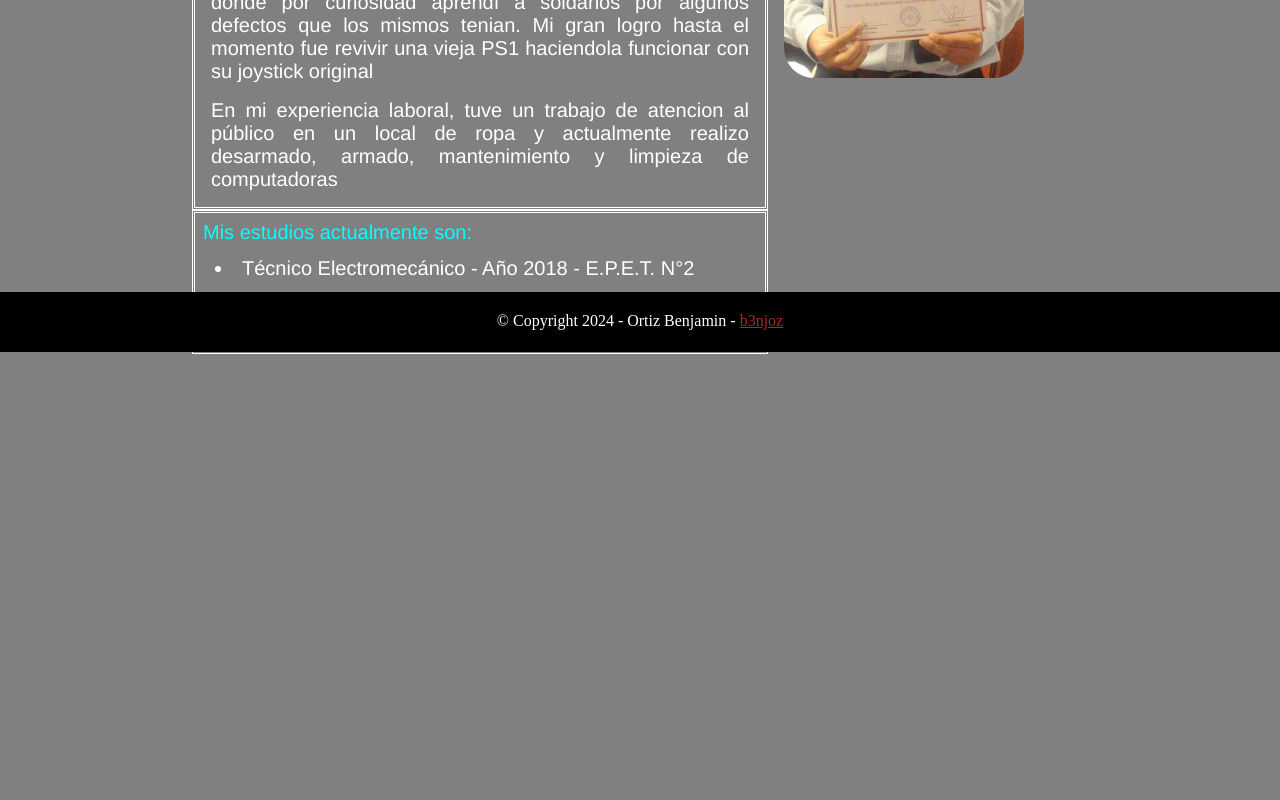
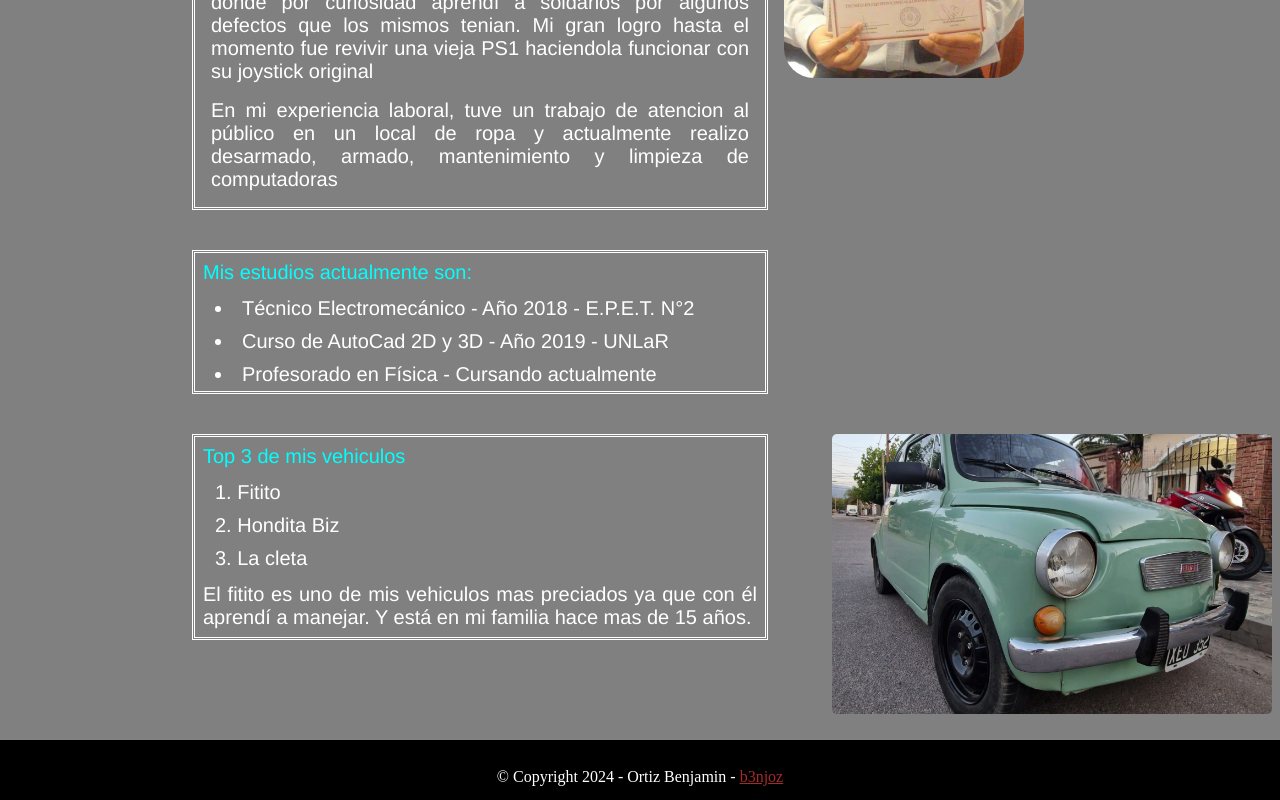
Before and after one commit to b3njoz/b3njoz.github.io, a plain HTML site: page index.html in a window 1280 px wide. Shown: the part 448-1248 px from the top of the page. Before the commit the page ends 802 px from the top, so only its background shows below. Drawn offline with Linux system fonts and the light colour scheme.

Commit message:
lista la ultima version (eso creo), arregle el footer, le agregue un ol con un tier de mi preferencia y una imagen

```diff
--- a/index.html
+++ b/index.html
@@ -22,6 +22,7 @@
     </nav>
 
     <div id="info">
+        <div id="contenedor">
             <div id="presentacion">
                 <img id="ben" src="benjo.jpg" alt="yo">
                 <p id="texto1">Me llamo <span>Benjamin Ortiz</span>, nací el 4 de marzo del año 2000 y tengo 24 años, soy estudiante del segundo año de la <span>Tecnicatura Univesitaria en Programacion de la Univesidad Tecnológica Nacional</span>. Soy una persona bastante creativa, me gusta bastante el frontend y mi objetivo siempre es tratar de ser creativo y dinamico al momento de materializar mis ideas.</p>
@@ -29,7 +30,8 @@
                 <p id="texto">Tengo como hobby desarmar diversos aparatos electricos, donde por curiosidad aprendí a soldarlos por algunos defectos que los mismos tenian. Mi gran logro hasta el momento fue revivir una vieja PS1 haciendola funcionar con su joystick original</p>
                 <p id="texto">En mi experiencia laboral, tuve un trabajo de atencion al público en un local de ropa y actualmente realizo desarmado, armado, mantenimiento y limpieza de computadoras</p>
             </div>
-
+        </div>
+        <div id="contenedor2">
             <div id="estudios">
                 <p id="estud"><span>Mis estudios actualmente son:</span></p>
                 <ul>
@@ -39,8 +41,21 @@
                 </ul>
             </div>
         </div>
+
+        <div id="lista">
+            <img id="fitito" src="fitito.jpg" alt="mi fitito">
             <div>
-        <footer> &copy Copyright 2024 - Ortiz Benjamin - <a href="https://steamcommunity.com/id/b3njoz/">b3njoz</a></footer>
+                <div id="vehiculos">
+                <p><span>Top 3 de mis vehiculos</span></p>
+                <ol>
+                    <li>Fitito </li>
+                    <li>Hondita Biz</li>
+                    <li>La cleta</li>
+                </ol>
+                <p>El fitito es uno de mis vehiculos mas preciados ya que con él aprendí a manejar. Y está en mi familia hace mas de 15 años.</p>
             </div>
+        </div>
+    </div>
+    <footer><p> &copy Copyright 2024 - Ortiz Benjamin - <a href="https://steamcommunity.com/id/b3njoz/">b3njoz</a></p></footer>
 </body>
 </html>
--- a/style.css
+++ b/style.css
@@ -59,6 +59,7 @@ nav li:hover {
 
 #info{
     padding-top: 20px;
+    padding-bottom: 20px;
 }
 
 #presentacion{
@@ -79,6 +80,11 @@ span{
     color: cyan;
 }
 
+#contenedor2{
+    padding-top: 40px;
+    padding-bottom: 40px;
+}
+
 #estudios{
     border-style: double;
     margin-left: 15%;
@@ -96,18 +102,50 @@ span{
     padding-left: 20px;
 }
 
+#lista{
+    padding-bottom: 100px;
+}
+
+#vehiculos{
+    position: relative;
+    border-style: double;
+    margin-left: 15%;
+    margin-right: 40%;
+    font-family: 'Franklin Gothic Medium', 'Arial Narrow', Arial, sans-serif;
+    font-size: 20px;
+    text-align: justify;
+    color: white;
+    justify-content: center;
+}
+
+
+#fitito{
+    left: 65%;
+    display: inline;
+    position: absolute;
+    height: 280px;
+    width: 440px;
+    object-fit: cover;
+    border-radius: 5px;
+}
+
+#vehiculos li{
+
+    list-style-position: inside;
+    padding: 5px;
+    padding-left: 20px;
+}
+
 footer{
     padding-top: 20px;
     text-align: center;
     background-color: black;
     position: absolute;
-    bottom: 0;
     width: 100%;
     height: 40px;
     color: white;
+    margin-bottom: 0px;
 }
-
-
 
 footer a:visited{
     color: darkseagreen;
```
Also changed, not shown: fitito.jpg (added). Lines whose indentation alone changed are shown as unchanged.
